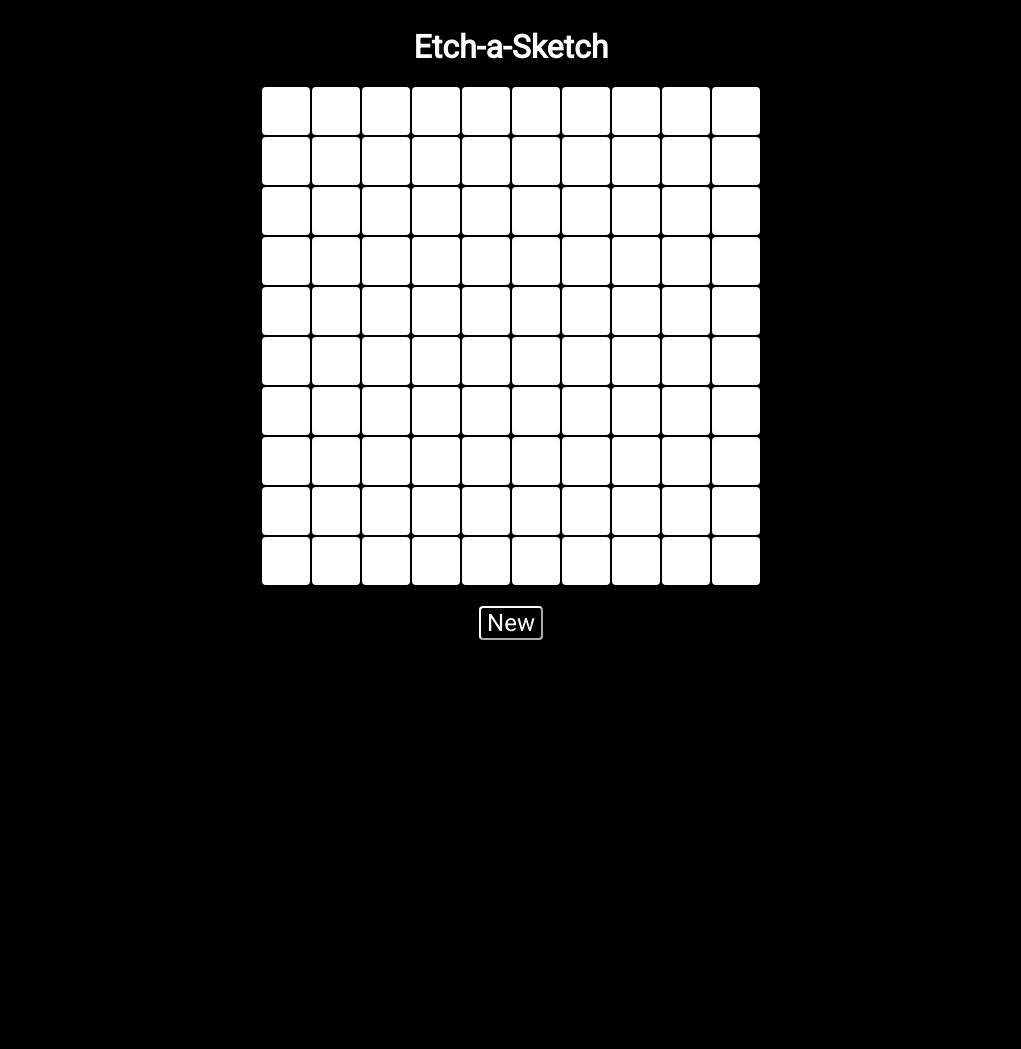
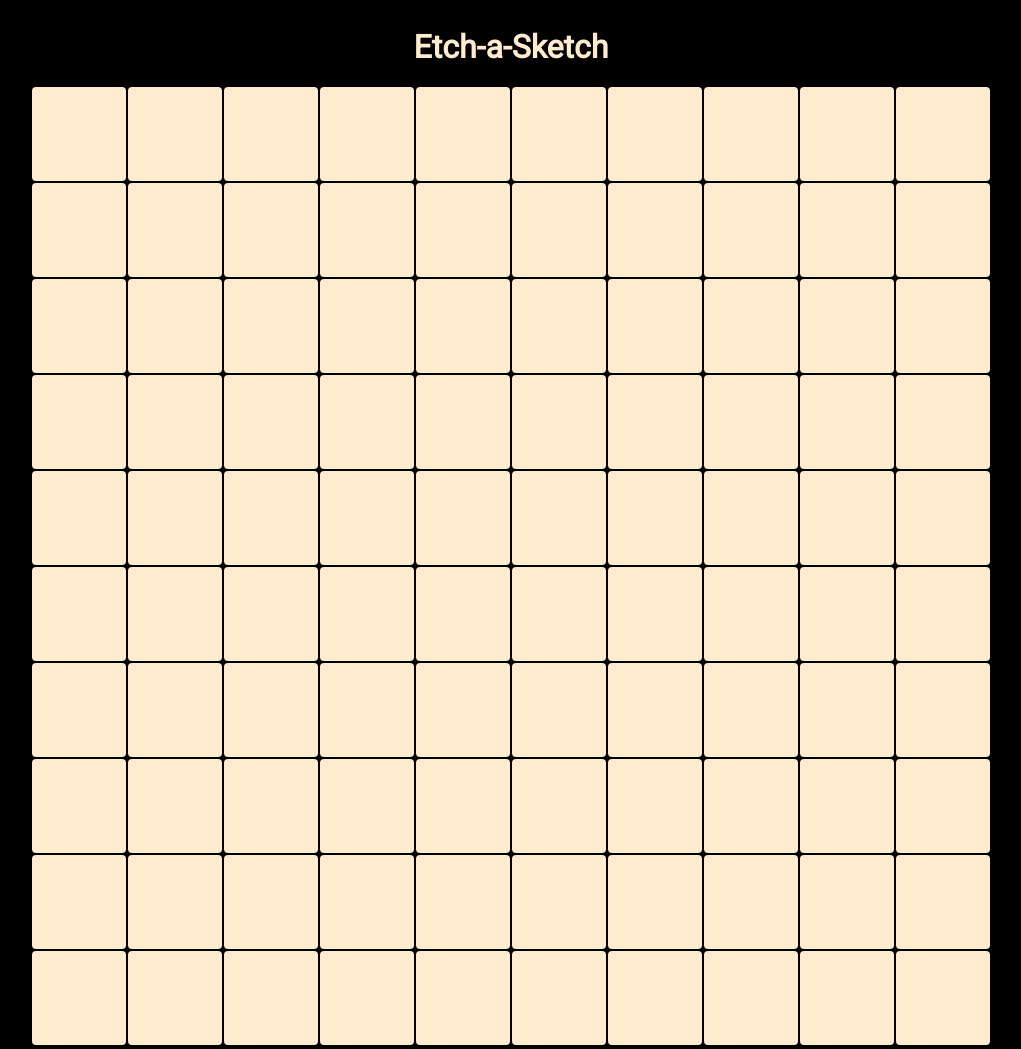
Before and after one commit to indumatic/etch-a-sketch, a plain HTML site: page index.html in a window 1280 px wide. Shown: the top 1049 px of the page, without its empty margins (129-1150 px from the left). Before the commit the page ends 800 px from the top, so only its background shows below. Drawn offline with Linux system fonts and the light colour scheme.

Commit message:
improved ui

```diff
--- a/style.css
+++ b/style.css
@@ -14,7 +14,7 @@ body {
 }
 
 h1 {
-    color: white;
+    color:  blanchedalmond;
     margin: 0px;
     padding: 0px;
 }
@@ -24,8 +24,8 @@ h1 {
     flex-direction: column;
     margin: 0px;
     padding: 0px;
-    width: 500px;
-    height: 500px;
+    width: 75vw;
+    height: 75vw;
 }
 
 .row {
@@ -37,7 +37,7 @@ h1 {
     flex: auto;
     margin: 1px;
     border-radius: 4px;
-    background-color: white;
+    background-color: blanchedalmond;
 }
 
 .on {
@@ -46,8 +46,11 @@ h1 {
 
 #new {
     font-size: 24px;
-    border-color: white;
+    border-color:  blanchedalmond;
     border-radius: 4px;
-    color: white;
+    color:  blanchedalmond;
     background-color: black;
+    width: 75px;
+    height: 75px;
+    font-weight: bold;
 }
```
